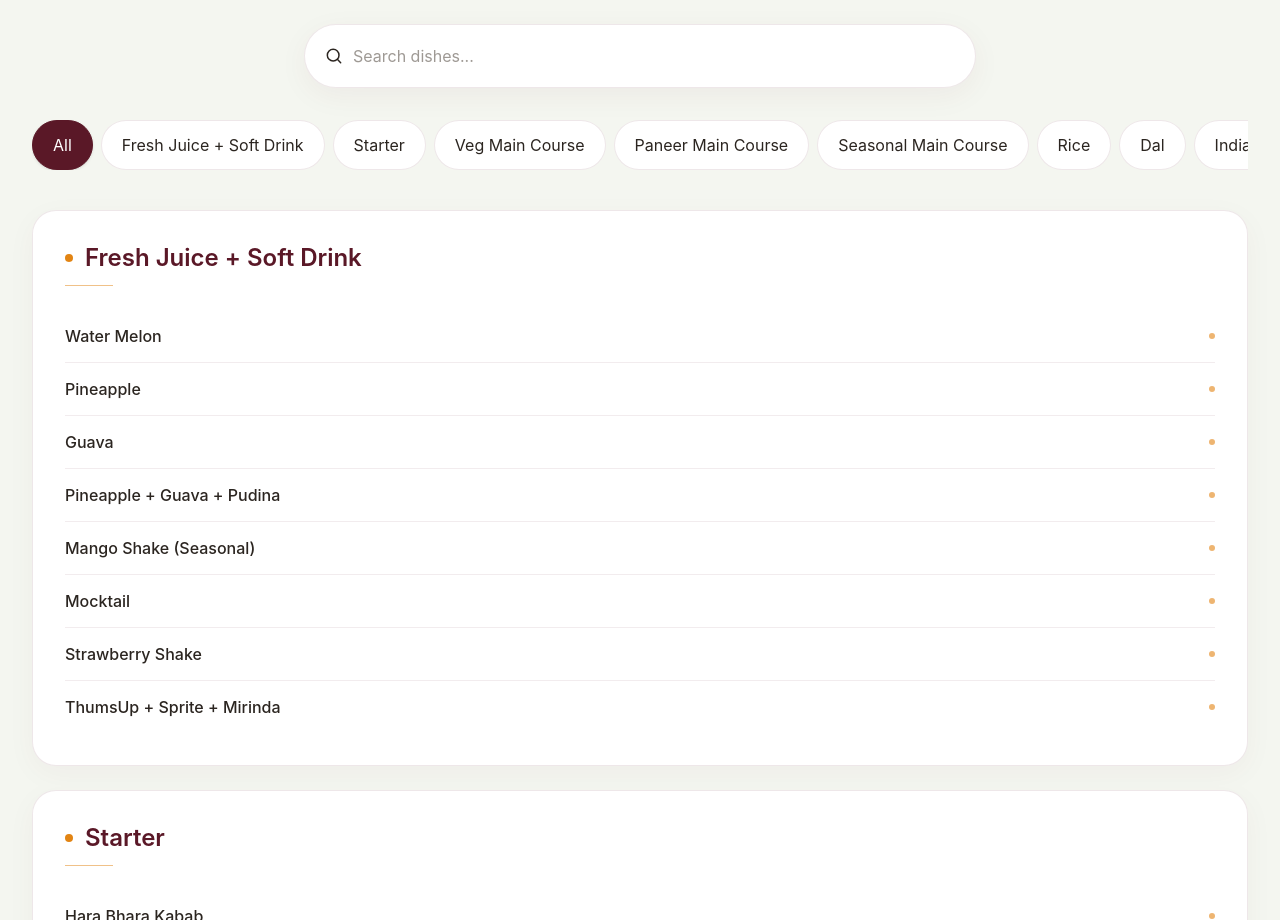
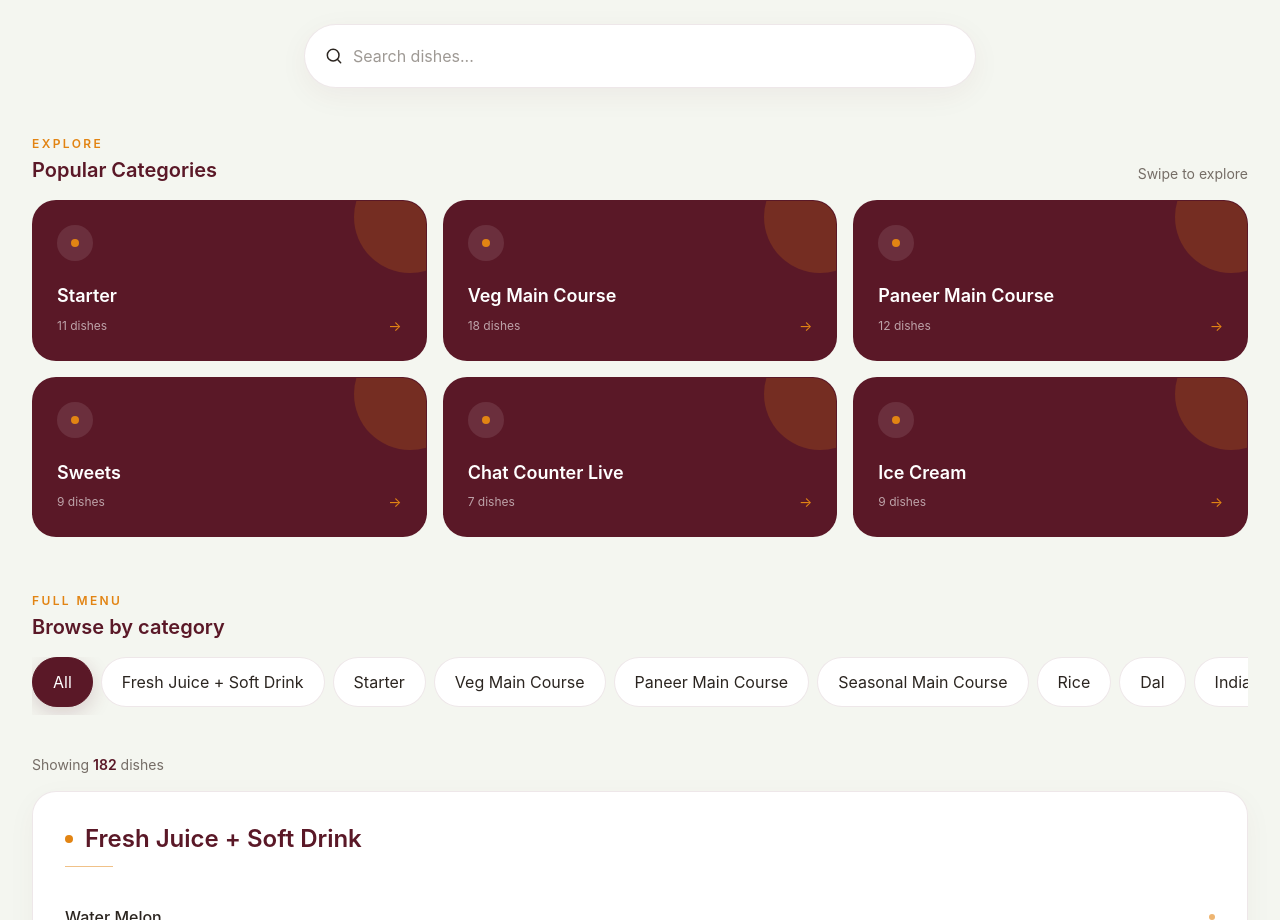
Before and after one commit to yashpatil02121/prathamesh-caters, a React (Vite) app: page / in a window 1280 px wide. Shown: the part 1940-2860 px from the top of the page. Built offline with nearby package versions, Linux system fonts and the light colour scheme.

Commit message:
add menu categories

```diff
--- a/src/components/home/Menu.tsx
+++ b/src/components/home/Menu.tsx
@@ -7,6 +7,15 @@ export function Menu() {
   const [searchQuery, setSearchQuery] = useState("");
   const [activeCategory, setActiveCategory] = useState("all");
 
+  const featuredCategoryIds = [
+    "starter",
+    "veg-main-course",
+    "paneer-main-course",
+    "sweets",
+    "chat-counter-live",
+    "ice-cream",
+  ];
+
   const filteredMenu = useMemo(() => {
     const query = searchQuery.trim().toLowerCase();
 
@@ -14,8 +23,7 @@ export function Menu() {
       return activeCategory === "all"
         ? menu
         : menu.filter(
-            (category) =>
-              category.id === activeCategory,
+            (category) => category.id === activeCategory,
           );
     }
 
@@ -48,20 +56,28 @@ export function Menu() {
       );
   }, [searchQuery, activeCategory]);
 
+  const resultCount = filteredMenu.reduce(
+    (total, category) => total + category.items.length,
+    0,
+  );
+
   return (
     <section
       id="menu"
       className="bg-cream/40 py-20 sm:py-24 lg:py-32"
     >
       <div className="container-custom">
+        {/* Section heading */}
         <SectionHeading
           eyebrow="Our Menu"
           title="A taste for every celebration"
           description="Explore our selection of dishes, live counters, sweets, beverages and more."
         />
 
+        {/* Search */}
         <div className="mx-auto mt-10 max-w-2xl sm:mt-12">
           <div className="relative">
+            {/* Search icon */}
             <span
               className="
                 pointer-events-none
@@ -76,6 +92,7 @@ export function Menu() {
               <SearchIcon />
             </span>
 
+            {/* Search input */}
             <input
               type="search"
               value={searchQuery}
@@ -106,6 +123,7 @@ export function Menu() {
               "
             />
 
+            {/* Clear search */}
             {searchQuery && (
               <button
                 type="button"
@@ -134,12 +152,55 @@ export function Menu() {
           </div>
         </div>
 
+        {/* Featured categories */}
+        <FeaturedCategories
+          categoryIds={featuredCategoryIds}
+          onCategoryChange={setActiveCategory}
+        />
+
+        {/* Full menu navigation */}
+        <div className="mt-10 sm:mt-12">
+          <div className="mb-4">
+            <p className="text-xs font-semibold uppercase tracking-[0.2em] text-accent">
+              Full Menu
+            </p>
+
+            <h3 className="mt-1 text-lg font-semibold text-brand sm:text-xl">
+              Browse by category
+            </h3>
+          </div>
+
           <CategoryNavigation
             activeCategory={activeCategory}
             onCategoryChange={setActiveCategory}
           />
+        </div>
 
-        <div className="mt-8 space-y-5 sm:mt-10 sm:space-y-6">
+        {/* Results */}
+        <div className="mt-8 sm:mt-10">
+          {filteredMenu.length > 0 && (
+            <div className="mb-4 flex items-center justify-between">
+              <p className="text-xs text-muted sm:text-sm">
+                Showing{" "}
+                <span className="font-semibold text-brand">
+                  {resultCount}
+                </span>{" "}
+                dishes
+              </p>
+
+              {searchQuery && (
+                <button
+                  type="button"
+                  onClick={() => setSearchQuery("")}
+                  className="text-xs font-semibold text-accent hover:text-brand sm:text-sm"
+                >
+                  Clear search
+                </button>
+              )}
+            </div>
+          )}
+
+          <div className="space-y-5 sm:space-y-6">
             {filteredMenu.length > 0 ? (
               filteredMenu.map((category) => (
                 <MenuSection
@@ -158,9 +219,180 @@ export function Menu() {
             )}
           </div>
         </div>
+      </div>
     </section>
   );
 }
+
+/* =========================================================
+   Featured Categories
+========================================================= */
+
+type FeaturedCategoriesProps = {
+  categoryIds: string[];
+  onCategoryChange: (category: string) => void;
+};
+
+function FeaturedCategories({
+  categoryIds,
+  onCategoryChange,
+}: FeaturedCategoriesProps) {
+  const categories = categoryIds
+    .map((id) =>
+      menu.find((category) => category.id === id),
+    )
+    .filter(
+      (category): category is (typeof menu)[number] =>
+        Boolean(category),
+    );
+
+  return (
+    <div className="mt-10 sm:mt-12">
+      <div className="mb-4 flex items-end justify-between">
+        <div>
+          <p className="text-xs font-semibold uppercase tracking-[0.2em] text-accent">
+            Explore
+          </p>
+
+          <h3 className="mt-1 text-lg font-semibold text-brand sm:text-xl">
+            Popular Categories
+          </h3>
+        </div>
+
+        <span className="text-xs text-muted sm:text-sm">
+          Swipe to explore
+        </span>
+      </div>
+
+      <div
+        className="
+          -mx-4
+          flex
+          gap-3
+          overflow-x-auto
+          px-4
+          pb-2
+          scrollbar-none
+          sm:mx-0
+          sm:grid
+          sm:grid-cols-2
+          sm:gap-4
+          sm:overflow-visible
+          sm:px-0
+          lg:grid-cols-3
+        "
+      >
+        {categories.map((category) => (
+          <FeaturedCategoryCard
+            key={category.id}
+            category={category}
+            onClick={() => onCategoryChange(category.id)}
+          />
+        ))}
+      </div>
+    </div>
+  );
+}
+
+/* =========================================================
+   Featured Category Card
+========================================================= */
+
+type FeaturedCategoryCardProps = {
+  category: (typeof menu)[number];
+  onClick: () => void;
+};
+
+function FeaturedCategoryCard({
+  category,
+  onClick,
+}: FeaturedCategoryCardProps) {
+  return (
+    <button
+      type="button"
+      onClick={onClick}
+      className="
+        group
+        relative
+        min-w-[190px]
+        overflow-hidden
+        rounded-2xl
+        border
+        border-brand/10
+        bg-brand
+        p-5
+        text-left
+        transition-all
+        duration-300
+        hover:-translate-y-1
+        hover:shadow-xl
+        sm:min-w-0
+        sm:rounded-3xl
+        sm:p-6
+      "
+    >
+      {/* Decorative circle */}
+      <span
+        aria-hidden="true"
+        className="
+          absolute
+          -right-10
+          -top-10
+          h-28
+          w-28
+          rounded-full
+          bg-accent/20
+          transition-transform
+          duration-500
+          group-hover:scale-150
+        "
+      />
+
+      {/* Bottom accent */}
+      <span
+        aria-hidden="true"
+        className="
+          absolute
+          bottom-0
+          right-0
+          h-1
+          w-0
+          bg-accent
+          transition-all
+          duration-300
+          group-hover:w-full
+        "
+      />
+
+      <div className="relative">
+        <span className="flex h-9 w-9 items-center justify-center rounded-full bg-white/10 text-accent">
+          <span className="h-2 w-2 rounded-full bg-accent" />
+        </span>
+
+        <h4 className="mt-6 text-lg font-semibold leading-tight text-white">
+          {category.title}
+        </h4>
+
+        <div className="mt-2 flex items-center justify-between">
+          <span className="text-xs text-white/60">
+            {category.items.length}{" "}
+            {category.items.length === 1
+              ? "dish"
+              : "dishes"}
+          </span>
+
+          <span className="text-sm text-accent transition-transform duration-300 group-hover:translate-x-1">
+            →
+          </span>
+        </div>
+      </div>
+    </button>
+  );
+}
+
+/* =========================================================
+   Category Navigation
+========================================================= */
 
 type CategoryNavigationProps = {
   activeCategory: string;
@@ -174,10 +406,10 @@ function CategoryNavigation({
   return (
     <div
       className="
-        mt-8
         -mx-4
         overflow-x-auto
         px-4
+        pb-2
         sm:mx-0
         sm:px-0
       "
@@ -203,6 +435,10 @@ function CategoryNavigation({
     </div>
   );
 }
+
+/* =========================================================
+   Category Button
+========================================================= */
 
 type CategoryButtonProps = {
   label: string;
@@ -234,8 +470,8 @@ function CategoryButton({
         sm:text-sm
         ${
           active
-            ? "border-brand bg-brand text-white shadow-sm"
-            : "border-brand/10 bg-white text-body hover:border-brand/30 hover:text-brand"
+            ? "border-brand bg-brand text-white shadow-[0_6px_20px_rgba(90,24,39,0.18)]"
+            : "border-brand/10 bg-white text-body hover:border-brand/30 hover:bg-cream hover:text-brand"
         }
       `}
     >
@@ -243,6 +479,10 @@ function CategoryButton({
     </button>
   );
 }
+
+/* =========================================================
+   Empty State
+========================================================= */
 
 type EmptyStateProps = {
   searchQuery: string;
@@ -293,6 +533,10 @@ function EmptyState({
   );
 }
 
+/* =========================================================
+   Icons
+========================================================= */
+
 function SearchIcon() {
   return (
     <svg
```
Lines whose indentation alone changed are shown as unchanged.
